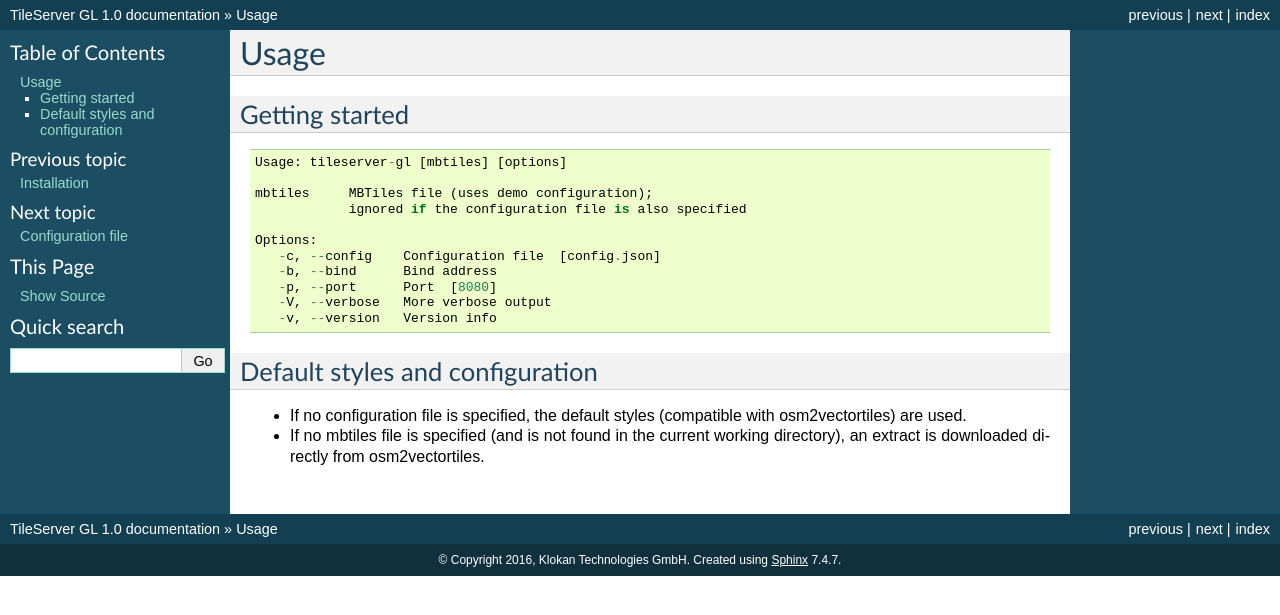
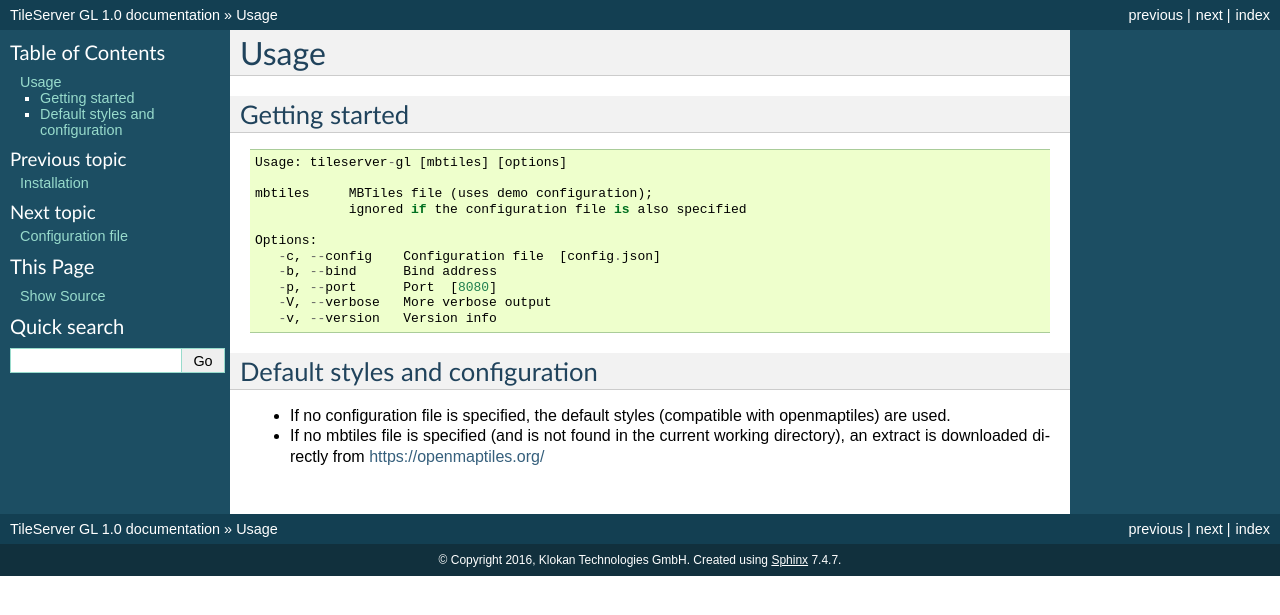
Before and after one commit to acalcutt/wifidb-tileserver-gl, a Sphinx documentation site: the page built from docs/usage.rst, in a window 1280 px wide. Shown: the top 615 px of the page. Built offline with Sphinx 7.4.7, drawn with Linux system fonts in a browser that asks for light colours.

Commit message:
Update OSM2VectorTiles to OpenMapTiles in Usage.rst

```diff
--- a/docs/usage.rst
+++ b/docs/usage.rst
@@ -24,5 +24,5 @@
 Default styles and configuration
 ======
 
-- If no configuration file is specified, the default styles (compatible with osm2vectortiles) are used.
-- If no mbtiles file is specified (and is not found in the current working directory), an extract is downloaded directly from osm2vectortiles.
+- If no configuration file is specified, the default styles (compatible with openmaptiles) are used.
+- If no mbtiles file is specified (and is not found in the current working directory), an extract is downloaded directly from https://openmaptiles.org/
```
